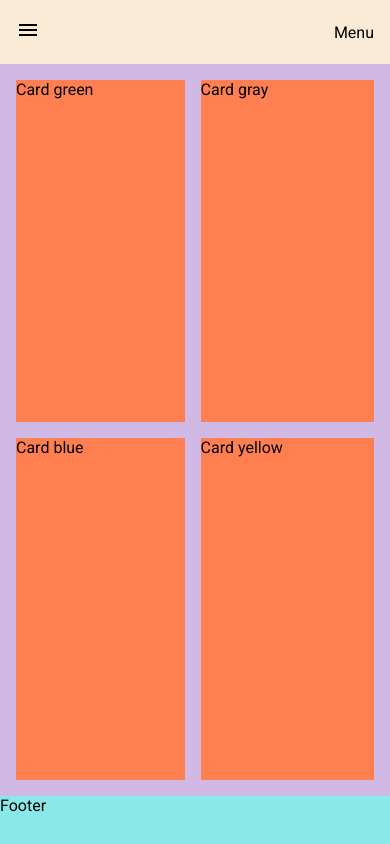
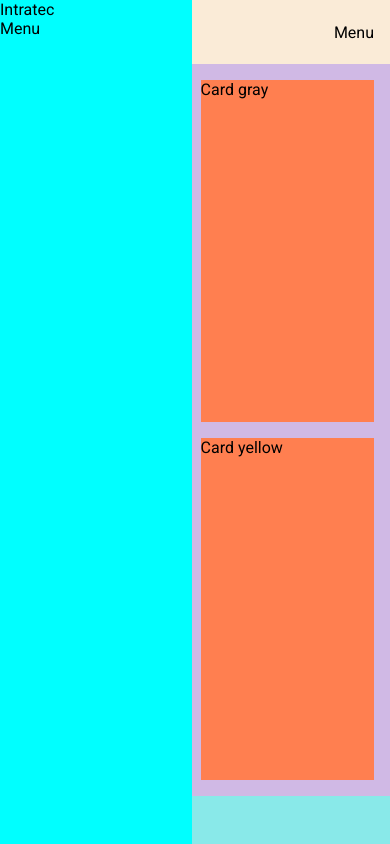
Before and after one commit to valdir-ti/intratec-web-vite, a React (Vite) app: page / in a window 390 px wide. Built offline with nearby package versions, Linux system fonts and the light colour scheme.

Commit message:
feat: sidebar behavior

```diff
--- a/src/App.scss
+++ b/src/App.scss
@@ -1,7 +1,6 @@
 .App {
   display: grid;
   height: 100vh;
-  grid-template-columns: 16rem 1fr;
   grid-template-rows: 4rem 1fr 3rem;
   grid-template-areas:
     "sidebar navbar navbar"
@@ -9,7 +8,7 @@
     "sidebar footer footer";
 
   @media only screen and (max-width: 1200px) {
-    grid-template-columns: 0.6fr 1fr 1fr;
+    grid-template-columns: 16rem 1fr 1fr;
     grid-template-rows: 4rem 1fr 3rem;
     grid-template-areas:
       "sidebar navbar navbar"
@@ -18,7 +17,7 @@
   }
 
   @media only screen and (max-width: 880px) {
-    grid-template-columns: 0.6fr 1fr 1fr;
+    grid-template-columns: 12rem 1fr 1fr;
     grid-template-rows: 4rem 3fr 3rem;
     grid-template-areas:
       "sidebar navbar navbar"
@@ -27,11 +26,31 @@
   }
 
   @media only screen and (max-width: 550px) {
-    grid-template-columns: 1fr;
+    grid-template-columns: 1fr 1fr;
     grid-template-rows: 4rem 1fr 3rem;
     grid-template-areas:
-      "navbar"
-      "dashboard"
-      "footer";
+      "sidebar navbar"
+      "sidebar dashboard"
+      "sidebar footer";
+  }
+
+  &-open {
+    grid-template-columns: 16rem 1fr;
+    @media only screen and (max-width: 880px) {
+      grid-template-columns: 12rem 1fr 1fr;
+    }
+    @media only screen and (max-width: 550px) {
+      grid-template-columns: 0 1fr;
+    }
+  }
+
+  &-close {
+    grid-template-columns: 5rem 1fr;
+    @media only screen and (max-width: 880px) {
+      grid-template-columns: 5rem 1fr 1fr;
+    }
+    @media only screen and (max-width: 550px) {
+      grid-template-columns: auto 1fr;
+    }
   }
 }
--- a/src/App.tsx
+++ b/src/App.tsx
@@ -1,3 +1,7 @@
+import { useContext } from "react";
+
+import { SidebarContext } from "./context/sidebar/sidebarContext";
+
 import { Dashboard } from "./components/Dashboard";
 import { Footer } from "./components/Footer";
 import { Navbar } from "./components/Navbar";
@@ -6,8 +10,12 @@ import { Sidebar } from "./components/Sidebar";
 import "./App.scss";
 
 function App() {
+  const {
+    state: { open },
+  } = useContext(SidebarContext);
+
   return (
-    <div className="App">
+    <div className={`App ${open ? "App-open" : "App-close"}`}>
       <Navbar />
       <Sidebar />
       <Dashboard />
--- a/src/components/Navbar/index.tsx
+++ b/src/components/Navbar/index.tsx
@@ -1,10 +1,19 @@
+import { useContext } from "react";
 import MenuIcon from "@mui/icons-material/Menu";
+
+import { SidebarContext } from "../../context/sidebar/sidebarContext";
 
 import "./styles.scss";
 
 export const Navbar = () => {
+  const sidebarContext = useContext(SidebarContext);
+  const {
+    state: { open },
+    dispatch,
+  } = sidebarContext;
+
   function handleToggleSidebar() {
-    alert("Toggle sidebar");
+    dispatch({ type: "TOGGLE_SIDEBAR" });
   }
 
   return (
--- a/src/components/Sidebar/index.tsx
+++ b/src/components/Sidebar/index.tsx
@@ -1,8 +1,17 @@
+import { useContext } from "react";
+
+import { SidebarContext } from "../../context/sidebar/sidebarContext";
+
 import "./styles.scss";
 
 export const Sidebar = () => {
+  const {
+    state: { open },
+    dispatch: SidebarDispatch,
+  } = useContext(SidebarContext);
+
   return (
-    <div className="sidebar">
+    <div className={`sidebar ${open ? "sidebar-open" : "sidebar-close"}`}>
       <div className="company-name">Intratec</div>
       <div className="menu">Menu</div>
     </div>
--- a/src/components/Sidebar/styles.scss
+++ b/src/components/Sidebar/styles.scss
@@ -2,12 +2,28 @@
   grid-area: sidebar;
   background-color: aqua;
   height: 100vh;
-  width: 16rem;
 
   @media only screen and (max-width: 880px) {
     width: 12rem;
   }
-  @media only screen and (max-width: 550px) {
-    display: none;
+
+  &-open {
+    width: 16rem;
+    @media only screen and (max-width: 880px) {
+      width: 12rem;
+    }
+    @media only screen and (max-width: 550px) {
+      width: 12rem;
+      z-index: 1;
+    }
+  }
+  &-close {
+    width: 5rem;
+    @media only screen and (max-width: 880px) {
+      width: 5rem;
+    }
+    @media only screen and (max-width: 550px) {
+      margin-left: -12rem;
+    }
   }
 }
--- /dev/null
+++ b/src/context/sidebar/sidebarContext.tsx
@@ -0,0 +1,31 @@
+import { createContext, Dispatch, useReducer } from "react";
+import {
+  initialState,
+  sidebarReducer,
+  Action,
+  AppState,
+} from "./sidebarReducer";
+
+interface SidebarProviderProps {
+  children: React.ReactNode;
+}
+
+const SidebarContext = createContext<{
+  state: AppState;
+  dispatch: Dispatch<Action>;
+}>({
+  state: initialState,
+  dispatch: () => {},
+});
+
+function SidebarProvider({ children }: SidebarProviderProps) {
+  const [state, dispatch] = useReducer(sidebarReducer, initialState);
+
+  return (
+    <SidebarContext.Provider value={{ state, dispatch }}>
+      {children}
+    </SidebarContext.Provider>
+  );
+}
+
+export { SidebarContext, SidebarProvider };
--- /dev/null
+++ b/src/context/sidebar/sidebarReducer.ts
@@ -0,0 +1,18 @@
+export const initialState = {
+  open: true,
+};
+
+export type AppState = typeof initialState;
+export type Action = { type: "TOGGLE_SIDEBAR" };
+
+export const sidebarReducer = (state: AppState, action: Action) => {
+  switch (action.type) {
+    case "TOGGLE_SIDEBAR":
+      return {
+        ...state,
+        open: !state.open,
+      };
+    default:
+      return state;
+  }
+};
--- a/src/main.tsx
+++ b/src/main.tsx
@@ -1,11 +1,15 @@
 import React from "react";
 import ReactDOM from "react-dom/client";
 import App from "./App";
+import { SidebarProvider } from "./context/sidebar/sidebarContext";
+
 import "@fontsource/roboto";
 import "./index.scss";
 
 ReactDOM.createRoot(document.getElementById("root") as HTMLElement).render(
   <React.StrictMode>
-    <App />
+    <SidebarProvider>
+      <App />
+    </SidebarProvider>
   </React.StrictMode>
 );
```
